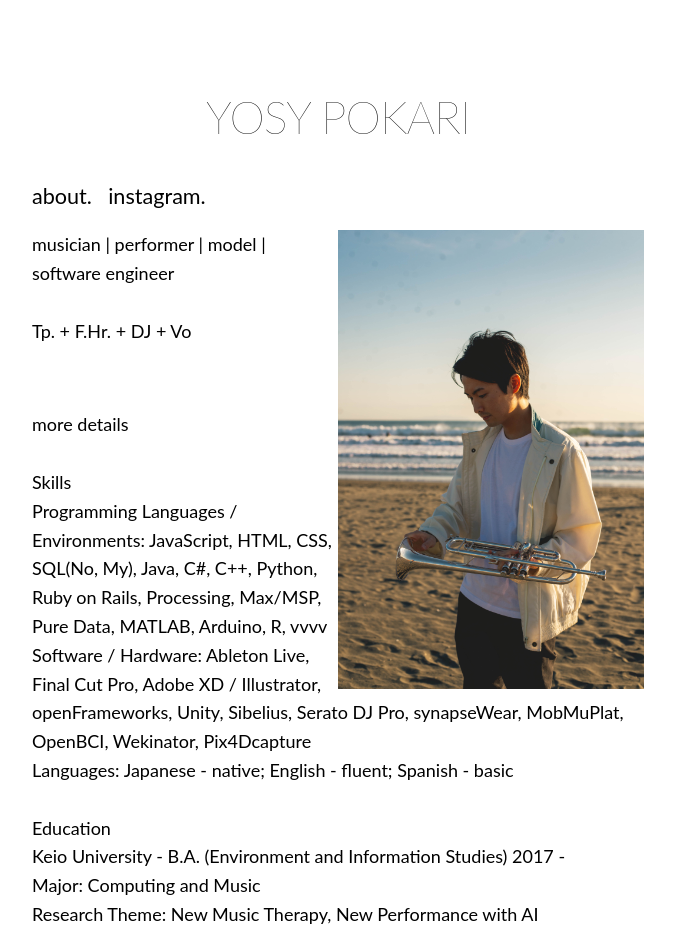
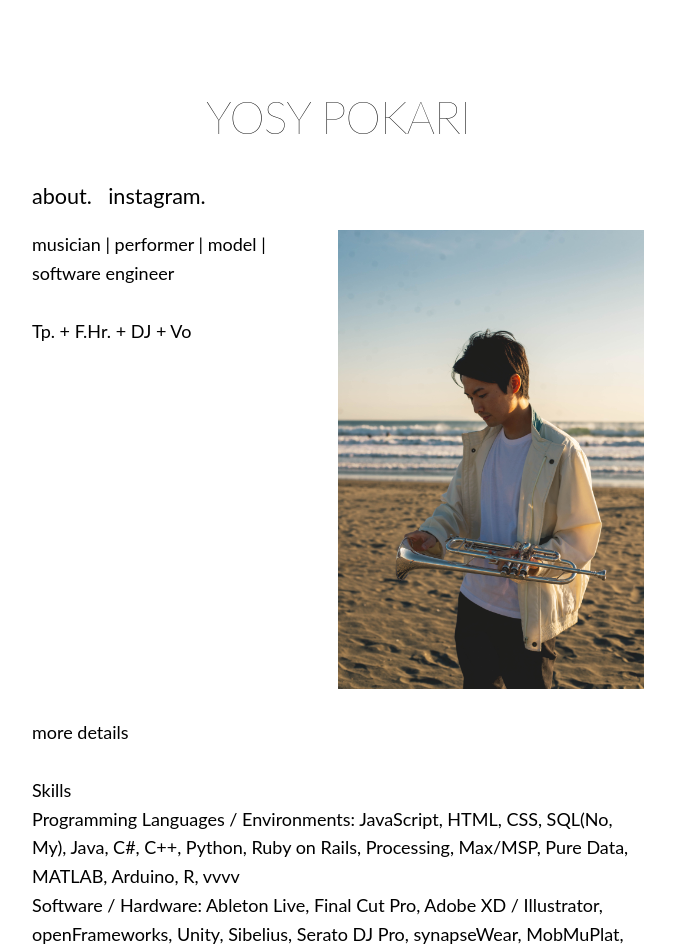
Before and after one commit to pokaryosy/mypage, a Next.js app: page /about in a window 1280 px wide. Shown: the top 952 px of the page, without its empty margins (302-977 px from the left). Built offline with nearby package versions, Linux system fonts and the light colour scheme.

Commit message:
59 commits

```diff
--- a/pages/about.js
+++ b/pages/about.js
@@ -36,8 +36,9 @@ export default function Page({ children, home }) {
                             <br />
                         Tp. + F.Hr. + DJ + Vo
                         </p>
+
+                        <p className={utilStyles.clearcase}>
                         <br />
-                        <p>
                         more details <br />
                         <br />
                         Skills <br />
--- a/styles/utils.module.css
+++ b/styles/utils.module.css
@@ -65,3 +65,7 @@
     display:inline-block;
     vertical-align:top;
   }
+
+.clearcase{
+  clear:both;
+}
```
